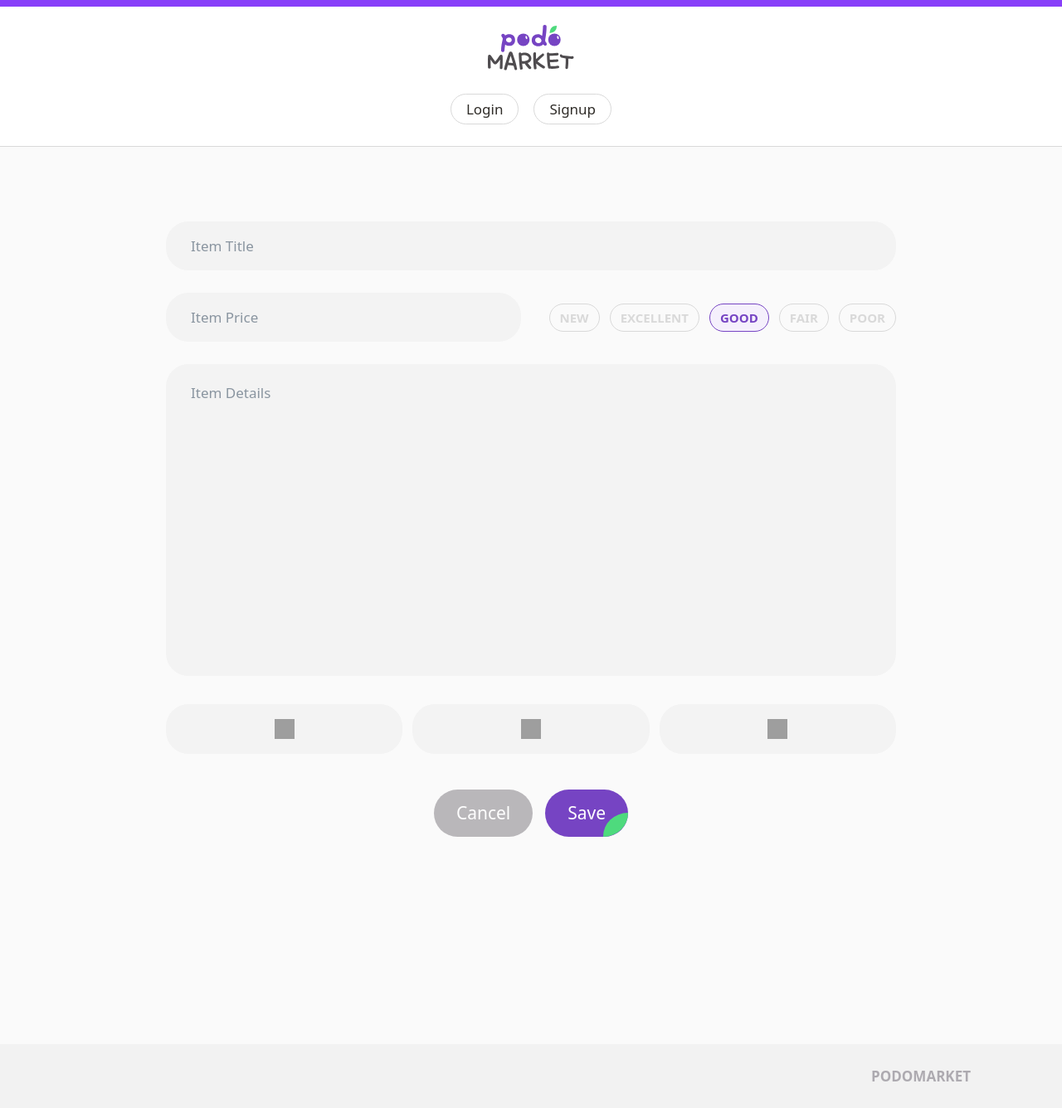
After one commit to MyeonggyunPark/pf2_market, a Django app: page /create/ in a window 1280 px wide. The commit adds this page. Shown: the whole page at 83% size. Run offline with Django 5.2, Linux system fonts and the light colour scheme; style sheets or scripts are compiled from the project's sources; some libraries are stand-ins or nearby versions; grey boxes are pictures that could not be loaded.

Commit message:
feat: add item create view, form and template

```diff
--- a/market/forms.py
+++ b/market/forms.py
@@ -3,9 +3,8 @@ from django import forms
 # Base signup form provided by django-allauth
 from allauth.account.forms import SignupForm
 
-
 # Custom User model extending AbstractUser
-from .models import User
+from .models import User, PostItem
 
 
 class CustomSignupForm(SignupForm):
@@ -68,3 +67,73 @@ class CustomSignupForm(SignupForm):
 
         # Return the user instance to allauth's signup flow
         return user
+
+
+class PostItemForm(forms.ModelForm):
+    """
+    ModelForm for creating and editing PostItem instances.
+
+    This form:
+    - Exposes the main PostItem fields used on the "create item" page.
+    - Renders item_condition as a group of radio buttons.
+    - Removes HTML5 'required' attributes so that validation and error messages are handled consistently by Django on the server side.
+    - Maps model-level 'blank' error messages to form-level 'required' messages, so the same text is reused in both layers.
+    """
+
+    class Meta:
+        # Underlying model for this form
+        model = PostItem
+
+        # Fields that will be rendered and processed in the form
+        fields = [
+            "item_title",
+            "item_price",
+            "item_condition",
+            "item_image1",
+            "item_image2",
+            "item_image3",
+            "item_detail",
+        ]
+
+        # Widgets override: use radio buttons for the condition field
+        widgets = {
+            "item_condition": forms.RadioSelect(),
+        }
+
+    def __init__(self, *args, **kwargs):
+        """
+        Customize the default form behavior after initialization.
+
+        -   Remove HTML 'required' attributes from all fields to prevent
+            browser-side validation popups and rely solely on Django's
+            server-side validation.
+        -   For selected fields, copy the model's 'blank' error message
+            to the form field's 'required' error, so that when the form
+            reports a required-field error, it uses the same text defined
+            on the model.
+        """
+        super().__init__(*args, **kwargs)
+
+        # Remove HTML5 required attributes from all widgets
+        for _, field in self.fields.items():
+            field.widget.attrs.pop("required", None)
+
+        # For these fields, reuse the model-level "blank" error message
+        # as the form-level "required" error message.
+        # This avoids hard-coding the same text in both model and form.
+        for name in [
+            "item_title",
+            "item_price",
+            "item_condition",
+            "item_detail",
+            "item_image1",
+        ]:
+            # Get the corresponding model field definition
+            model_field = self._meta.model._meta.get_field(name)
+
+            # Read the 'blank' error message from the model field
+            blank_msg = model_field.error_messages.get("blank")
+
+            # If a blank message exists, apply it to the form field's 'required' error
+            if blank_msg:
+                self.fields[name].error_messages["required"] = blank_msg
--- a/market/templates/market/index.html
+++ b/market/templates/market/index.html
@@ -16,7 +16,7 @@
     <h2 class="text-[24px] font-semibold">All Items</h2>
 
     {% comment %} Link to the "create new post" page {% endcomment %}
-    <a href="#"
+    <a href="{% url 'item-create' %}"
       class="flex items-center text-[20px] font-medium text-text-main hover:text-link transition-colors">
       <img class="w-[29px] h-[29px] mr-1.5" src="{% static 'market/icons/ic-pen.svg' %}" alt="pen icon">
       <span>Create</span>
--- /dev/null
+++ b/market/templates/market/item_form.html
@@ -0,0 +1,214 @@
+{% extends "market_base/base_with_navbar.html" %}
+{% comment %} Use the shared base layout with navbar for the item create page {% endcomment %}
+
+{% load static %}
+{% load widget_tweaks %}
+
+{% comment %} Page title: "Create" followed by site name {% endcomment %}
+{% block title %}Create | Podo-Market{% endblock title %}
+
+{% comment %} Main content {% endcomment %}
+{% block content %}
+
+{% comment %} Item create form: POST with file upload and server-side validation only (novalidate) {% endcomment %}
+<form method="post" autocomplete="off" enctype="multipart/form-data" novalidate
+      class="grid grid-cols-2 w-full max-w-[880px] mx-auto mt-[90px] mb-[250px] gap-x-[43px] gap-y-[27px]">
+
+  {% csrf_token %}
+
+  {% comment %} Item title input row {% endcomment %}
+  <div class="col-span-2">
+
+    {% comment %} Item title field with custom styling and placeholder {% endcomment %}
+    {{ form.item_title|add_class:"podo-input"|attr:"placeholder:Item Title"|add_error_class:"error" }}
+
+    {% comment %} Validation errors for item title {% endcomment %}
+    {% for error in form.item_title.errors %}
+      <div class="text-input-error-fg block w-full text-right text-[14px] leading-[1.7] mt-1 pr-4">
+        {{ error }}
+      </div>
+    {% endfor %}
+  </div>
+
+
+  {% comment %} Row containing price field and condition radio buttons {% endcomment %}
+  <div class="col-span-2 flex items-center">
+    <div class="w-full grid grid-cols-2 gap-x-6">
+
+      {% comment %} Item price input (left column) {% endcomment %}
+      <div>
+        {{ form.item_price|add_class:"podo-input no-spin"|attr:"placeholder:Item Price"|add_error_class:"error" }}
+      </div>
+
+      {% comment %} Item condition radio buttons (right column) {% endcomment %}
+      <div class="flex flex-nowrap justify-end items-center gap-3">
+        {% for value, label in form.item_condition.field.choices %}
+
+          <label class="cursor-pointer shrink-0">
+
+            {% comment %} Hidden native radio input used for form submission {% endcomment %}
+            <input
+              type="radio"
+              name="{{ form.item_condition.html_name }}"
+              value="{{ value }}"
+              class="sr-only peer"
+              {% if form.item_condition.value == value|stringformat:"s" %}checked{% endif %}>
+
+            {% comment %} Styled chip acting as the visible radio control {% endcomment %}
+            <span class="podo-chip text-[15px] text-chip-border font-semibold px-3 py-1.5 leading-5
+              peer-checked:text-chip-primary-fg
+              peer-checked:bg-chip-primary-bg
+              peer-checked:border-chip-primary-border
+              {% if form.item_condition.errors %}podo-select-error{% endif %}">
+              {{ label }}
+            </span>
+          </label>
+
+        {% endfor %}
+      </div>
+
+      {% comment %} Validation errors for item price {% endcomment %}
+      <div>
+        {% for error in form.item_price.errors %}
+          <div class="text-input-error-fg block w-full text-right text-[14px] leading-[1.7] mt-1 pr-4">
+            {{ error }}
+          </div>
+        {% endfor %}
+      </div>
+
+      {% comment %} Validation errors for item condition {% endcomment %}
+      <div>
+        {% for error in form.item_condition.errors %}
+          <div class="text-input-error-fg block w-full text-right text-[14px] leading-[1.7] mt-1 pr-4">
+            {{ error }}
+          </div>
+        {% endfor %}
+      </div>
+
+    </div>
+  </div>
+
+
+  {% comment %} Item detail (description) textarea row {% endcomment %}
+  <div class="col-span-2">
+
+    {% comment %} Description field with custom styling and placeholder {% endcomment %}
+    {{ form.item_detail|add_class:"podo-input"|attr:"placeholder:Item Details"|add_error_class:"error" }}
+
+    {% comment %} Validation errors for item detail {% endcomment %}
+    {% for error in form.item_detail.errors %}
+      <div class="text-input-error-fg block w-full text-right text-[14px] leading-[1.7] mt-1 pr-4">
+        {{ error }}
+      </div>
+    {% endfor %}
+  </div>
+
+
+  {% comment %} Image upload section: main image + optional second and third images {% endcomment %}
+  <div class="col-span-2">
+    <div class="grid grid-cols-3 gap-3">
+
+      {% comment %} First (main) image upload {% endcomment %}
+      <div>
+
+        {% comment %} Hidden file input; label below acts as the visible button {% endcomment %}
+        {{ form.item_image1|add_class:"hidden" }}
+        <label for="{{ form.item_image1.id_for_label }}"
+              class="podo-input flex flex-col items-center justify-center cursor-pointer {% if form.item_image1.errors %} error{% endif %}">
+
+          {% comment %} Upload icon for main image {% endcomment %}
+          <img src="{% static 'market/icons/upload.svg' %}"
+              alt="Upload image 1"
+              class="w-6 h-6">
+
+          {% comment %} Dynamic filename text for selected file {% endcomment %}
+          <span id="file-name-1"
+                class="text-input-placeholder text-[14px] truncate max-w-full text-center mt-2 hidden">
+          </span>
+        </label>
+
+        {% comment %} Validation errors for main image {% endcomment %}
+        {% for error in form.item_image1.errors %}
+          <div class="text-input-error-fg block w-full text-right text-[14px] leading-[1.7] mt-1 pr-3">
+            {{ error }}
+          </div>
+        {% endfor %}
+      </div>
+
+
+      {% comment %} Second (optional) image upload {% endcomment %}
+      <div>
+
+        {% comment %} Hidden file input; label below acts as the visible button {% endcomment %}
+        {{ form.item_image2|add_class:"hidden" }}
+        <label for="{{ form.item_image2.id_for_label }}"
+              class="podo-input flex flex-col items-center justify-center cursor-pointer {% if form.item_image2.errors %} error{% endif %}">
+
+          {% comment %} Upload icon for second image {% endcomment %}
+          <img src="{% static 'market/icons/upload.svg' %}"
+              alt="Upload image 2"
+              class="w-6 h-6">
+
+          {% comment %} Dynamic filename text for selected file {% endcomment %}
+          <span id="file-name-2"
+                class="text-input-placeholder text-[14px] truncate max-w-full text-center mt-2 hidden">
+          </span>
+        </label>
+
+        {% comment %} Validation errors for second image {% endcomment %}
+        {% for error in form.item_image2.errors %}
+          <div class="text-input-error-fg block w-full text-right text-[14px] leading-[1.7] mt-1 pr-4">
+            {{ error }}
+          </div>
+        {% endfor %}
+      </div>
+
+
+      {% comment %} Third (optional) image upload {% endcomment %}
+      <div>
+
+        {% comment %} Hidden file input; label below acts as the visible button {% endcomment %}
+        {{ form.item_image3|add_class:"hidden" }}
+        <label for="{{ form.item_image3.id_for_label }}"
+              class="podo-input flex flex-col items-center justify-center cursor-pointer {% if form.item_image3.errors %} error{% endif %}">
+
+          {% comment %} Upload icon for third image {% endcomment %}
+          <img src="{% static 'market/icons/upload.svg' %}"
+              alt="Upload image 3"
+              class="w-6 h-6">
+
+          {% comment %} Dynamic filename text for selected file {% endcomment %}
+          <span id="file-name-3"
+                class="text-input-placeholder text-[14px] truncate max-w-full text-center mt-2 hidden">
+          </span>
+        </label>
+
+        {% comment %} Validation errors for third image {% endcomment %}
+        {% for error in form.item_image3.errors %}
+          <div class="text-input-error-fg block w-full text-right text-[14px] leading-[1.7] mt-1 pr-4">
+            {{ error }}
+          </div>
+        {% endfor %}
+      </div>
+
+    </div>
+  </div>
+
+
+  {% comment %} Form action buttons: Cancel (back to list) and Save (submit form) {% endcomment %}
+  <div class="col-span-2 flex max-w-[600px] mx-auto mt-4">
+
+    {% comment %} Cancel button: navigate back to the home (item list) page {% endcomment %}
+    <a href="{% url 'home' %}" class="podo-button large secondary flex-1 mr-[15px] text-center">
+      Cancel
+    </a>
+
+    {% comment %} Save button: submit the form and create a new item {% endcomment %}
+    <button type="submit" class="podo-button large primary flex-6 text-center">
+      Save
+    </button>
+  </div>
+
+</form>
+
+{% endblock content %}
--- a/market/urls.py
+++ b/market/urls.py
@@ -10,4 +10,7 @@ urlpatterns = [
 
     # Detail page: shows a single item by its ID using ItemDetailView
     path("detail/<int:id>/", views.ItemDetailView.as_view(), name="item-detail"),
+
+    # Create page: shows a form to create a new item using ItemCreateView
+    path("create/", views.ItemCreateView.as_view(), name="item-create"),
 ]
--- a/market/views.py
+++ b/market/views.py
@@ -2,9 +2,10 @@ from django.shortcuts import render
 from django.urls import reverse
 
 from allauth.account.views import PasswordChangeView
+from django.views.generic import ListView, DetailView, CreateView
 
 from .models import PostItem
-from django.views.generic import ListView, DetailView
+from .forms import PostItemForm
 
 
 class CustomPasswordChangeView(PasswordChangeView):
@@ -65,3 +66,43 @@ class ItemDetailView(DetailView):
 
     # Name of the URL keyword argument used to look up the object (e.g. path('item/<int:id>/'))
     pk_url_kwarg = "id"
+
+
+class ItemCreateView(CreateView):
+    """
+    Class-based create view for posting a new item to the market.
+
+    - Uses PostItem as the underlying model.
+    - Uses PostItemForm to render and validate the form fields.
+    - Renders the 'market/item_form.html' template.
+    - Automatically sets the current logged-in user as the item_author.
+    - After a successful create, redirects to the item detail page for the new item.
+    """
+
+    # The model that will be created when the form is submitted successfully
+    model = PostItem
+
+    # The ModelForm used to render and validate input for a new PostItem
+    form_class = PostItemForm
+
+    # Template used to render the "create item" form page
+    template_name = "market/item_form.html"
+
+    def form_valid(self, form):
+        """
+        Called when the submitted form is valid.
+
+        - Assigns the current logged-in user as the author of the item.
+        - Then delegates to the parent implementation to save the object.
+        """
+        # Attach the currently authenticated user as the item author
+        form.instance.item_author = self.request.user
+        return super().form_valid(form)
+
+    def get_success_url(self):
+        """
+        Return the URL to redirect to after successfully creating a new item.
+
+        - Redirects to the item detail page using the newly created object's ID.
+        """
+        return reverse("item-detail", kwargs={"id": self.object.id})
```
